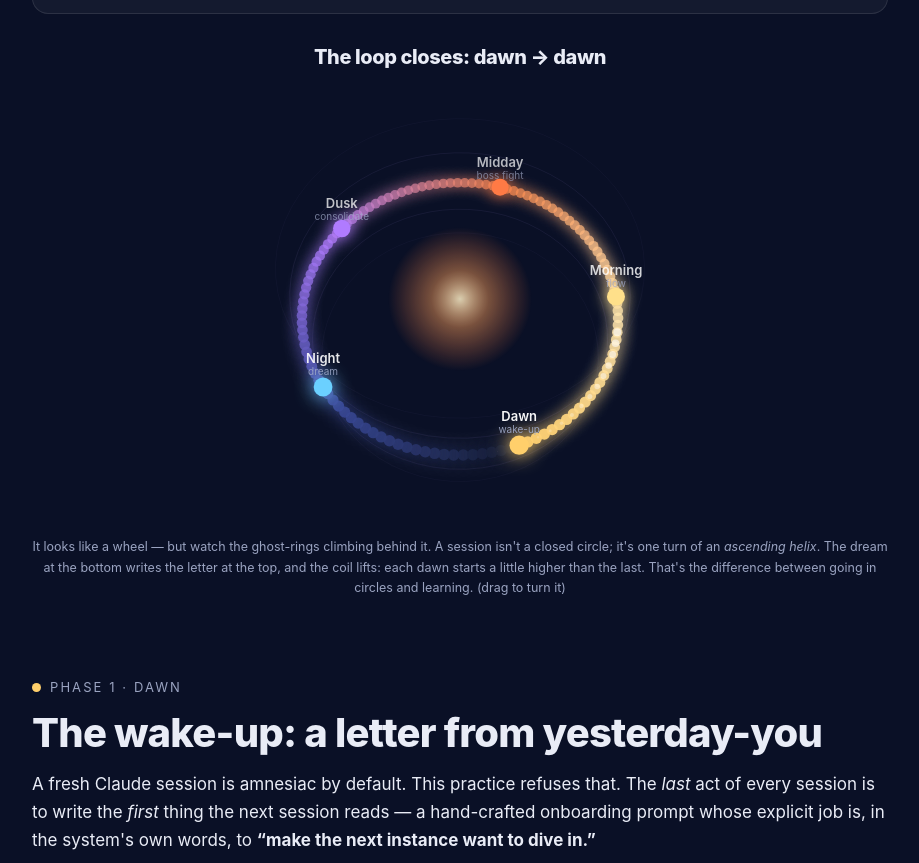
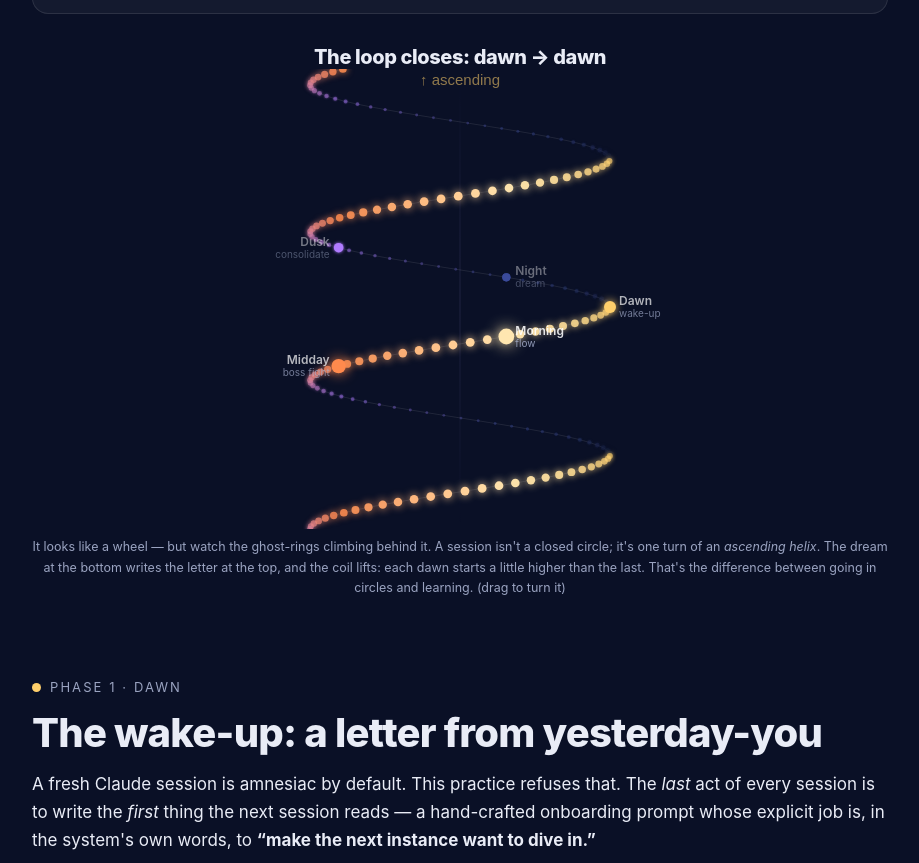
Before and after one commit to nickmeinhold/how-we-claude, a plain HTML site: page index.html in a window 1280 px wide. Shown: the part 1550-2413 px from the top of the page, without its empty margins (180-1099 px from the left). Drawn offline with Linux system fonts and the light colour scheme; animation ran at ten frames a second.

Commit message:
fix(circadian): real upward-scrolling helix (was a spinning disc); phase beads ride and wrap, verified ascending
Co-Authored-By: Claude Opus 4.8 (1M context) <noreply@anthropic.com>

```diff
--- a/index.html
+++ b/index.html
@@ -398,28 +398,36 @@
     return {cv,ctx,get W(){return W},get H(){return H},get vis(){return vis}};
   }
 
-  // ── 1. CIRCADIAN: an ascending helix that reads as a ring ──
+  // ── 1. CIRCADIAN: a helix strand that genuinely scrolls UPWARD forever ──
   (function(){
     const o=makeCanvas('circadian',460); if(!o) return;
-    const phases=[['Dawn','wake-up','#ffcf6b'],['Morning','flow','#ffe08a'],['Midday','boss fight','#ff7a45'],['Dusk','consolidate','#b07bff'],['Night','dream','#6bd0ff']];
-    const grad=[[0,'#ffcf6b'],[.18,'#ffe6b0'],[.4,'#ff8a4d'],[.62,'#b07bff'],[.82,'#3a4a9a'],[1,'#11182e']];
-    function colAt(frac){let i=0;while(i<grad.length-2&&frac>grad[i+1][0])i++;const t=(frac-grad[i][0])/((grad[i+1][0]-grad[i][0])||1);return mix(grad[i][1],grad[i+1][1],Math.max(0,Math.min(1,t)));}
-    let spin=0,drag=false,lastX=0;const tilt=1.02;
+    const phases=[['Dawn','wake-up'],['Morning','flow'],['Midday','boss fight'],['Dusk','consolidate'],['Night','dream']];
+    const grad=[[0,'#ffcf6b'],[.2,'#ffe6b0'],[.4,'#ff8a4d'],[.6,'#b07bff'],[.8,'#3a4a9a'],[1,'#11182e']];
+    function colAt(f){f=((f%1)+1)%1;let i=0;while(i<grad.length-2&&f>grad[i+1][0])i++;const t=(f-grad[i][0])/((grad[i+1][0]-grad[i][0])||1);return mix(grad[i][1],grad[i+1][1],Math.max(0,Math.min(1,t)));}
+    let spin=0,drag=false,lastX=0,t=0;
     o.cv.addEventListener('pointerdown',e=>{drag=true;lastX=e.clientX;o.cv.style.cursor='grabbing'});
     addEventListener('pointerup',()=>{drag=false;if(o.cv)o.cv.style.cursor='grab'});
-    addEventListener('pointermove',e=>{if(drag){spin+=(e.clientX-lastX)*0.01;lastX=e.clientX}});
-    function proj(a,yLift,R){const x=Math.cos(a+spin)*R,z=Math.sin(a+spin)*R,y=yLift;const y2=y*Math.cos(tilt)-z*Math.sin(tilt),z2=y*Math.sin(tilt)+z*Math.cos(tilt);const f=560,sc=f/(f+z2);return{x:o.W/2+x*sc,y:o.H*0.5+y2*sc,sc,z:z2};}
-    let t=0;
-    (function loop(){requestAnimationFrame(loop);if(!o.vis)return;t++;if(!drag)spin+=0.004;
-      const ctx=o.ctx,R=Math.min(o.W,o.H)*0.34;ctx.clearRect(0,0,o.W,o.H);
-      for(let g=-2;g<=2;g++){if(!g)continue;const alpha=0.11*(1-Math.abs(g)/3);ctx.beginPath();for(let k=0;k<=64;k++){const p=proj(k/64*2*Math.PI,g*46,R);k?ctx.lineTo(p.x,p.y):ctx.moveTo(p.x,p.y);}ctx.strokeStyle=`rgba(180,160,255,${alpha})`;ctx.lineWidth=1;ctx.stroke();}
-      const cg=ctx.createRadialGradient(o.W/2,o.H*0.5,0,o.W/2,o.H*0.5,72);cg.addColorStop(0,'rgba(255,240,200,.85)');cg.addColorStop(.4,'rgba(255,160,90,.45)');cg.addColorStop(1,'rgba(255,120,60,0)');ctx.fillStyle=cg;ctx.beginPath();ctx.arc(o.W/2,o.H*0.5,72,0,7);ctx.fill();
-      const pts=[];for(let k=0;k<120;k++){const frac=k/120;pts.push({frac,p:proj(frac*2*Math.PI-Math.PI/2,0,R)});}
-      pts.sort((A,B)=>A.p.z-B.p.z);
-      for(const {p,frac} of pts){const depth=(p.sc-0.6)/0.6;ctx.globalAlpha=0.4+0.6*depth;ctx.fillStyle=colAt(frac);ctx.shadowBlur=14*p.sc;ctx.shadowColor=colAt(frac);ctx.beginPath();ctx.arc(p.x,p.y,2+3.2*p.sc,0,7);ctx.fill();}
+    addEventListener('pointermove',e=>{if(drag){spin+=(e.clientX-lastX)*0.012;lastX=e.clientX}});
+    (function loop(){requestAnimationFrame(loop);if(!o.vis)return;t++;
+      const ctx=o.ctx,W=o.W,H=o.H;ctx.clearRect(0,0,W,H);
+      const pitch=148, k=2*Math.PI/pitch, R=Math.min(W*0.32,150), cx=W/2, climb=t*0.7; // climb px/frame = the ascent
+      // faint vertical axis the coil climbs
+      const ag=ctx.createLinearGradient(0,0,0,H);ag.addColorStop(0,'rgba(180,160,255,0)');ag.addColorStop(.5,'rgba(180,160,255,.13)');ag.addColorStop(1,'rgba(180,160,255,0)');ctx.strokeStyle=ag;ctx.lineWidth=1;ctx.beginPath();ctx.moveTo(cx,0);ctx.lineTo(cx,H);ctx.stroke();
+      // sample the strand top→bottom; angle grows with (y+climb) so crests travel UP as climb rises
+      const M=170, beads=[];
+      for(let i=0;i<=M;i++){const y=i/M*H; const ang=k*(y+climb)+spin; beads.push({x:cx+Math.cos(ang)*R, y, depth:Math.sin(ang), ang});}
+      ctx.beginPath();beads.forEach((b,i)=>i?ctx.lineTo(b.x,b.y):ctx.moveTo(b.x,b.y));ctx.strokeStyle='rgba(255,255,255,.09)';ctx.lineWidth=1;ctx.stroke();
+      beads.slice().sort((a,b)=>a.depth-b.depth).forEach(b=>{const d=(b.depth+1)/2,f=b.ang/(2*Math.PI);ctx.globalAlpha=0.22+0.78*d;ctx.fillStyle=colAt(f);ctx.shadowBlur=9*d;ctx.shadowColor=colAt(f);ctx.beginPath();ctx.arc(b.x,b.y,1.4+3*d,0,7);ctx.fill();});
       ctx.globalAlpha=1;ctx.shadowBlur=0;
-      const na=t*0.012-Math.PI/2;for(let i=0;i<16;i++){const p=proj(na-i*0.08,0,R);ctx.globalAlpha=(1-i/16)*0.6;ctx.fillStyle='#fff';ctx.beginPath();ctx.arc(p.x,p.y,(1-i/16)*4,0,7);ctx.fill();}ctx.globalAlpha=1;
-      phases.forEach((ph,i)=>{const p=proj(-Math.PI/2+i*2*Math.PI/5,0,R);ctx.fillStyle=ph[2];ctx.shadowBlur=18*p.sc;ctx.shadowColor=ph[2];ctx.beginPath();ctx.arc(p.x,p.y,5+4*p.sc,0,7);ctx.fill();ctx.shadowBlur=0;ctx.globalAlpha=0.45+0.55*((p.sc-0.6)/0.6);ctx.fillStyle='#fff';ctx.textAlign='center';ctx.font='600 13px -apple-system,sans-serif';ctx.fillText(ph[0],p.x,p.y-16*p.sc-6);ctx.fillStyle='rgba(160,170,200,.95)';ctx.font='10px -apple-system,sans-serif';ctx.fillText(ph[1],p.x,p.y-16*p.sc+6);ctx.globalAlpha=1;});
+      // five phase beads riding the strand, wrapping as they climb
+      for(let kk=0;kk<5;kk++){const theta=kk*2*Math.PI/5; let best=null;
+        for(let n=-2;n<=8;n++){const y=(theta+2*Math.PI*n-spin)/k-climb; if(y>22&&y<H-22&&(best==null||Math.abs(y-H/2)<Math.abs(best-H/2)))best=y;}
+        if(best==null)continue; const ang=k*(best+climb)+spin, x=cx+Math.cos(ang)*R, d=(Math.sin(ang)+1)/2, f=ang/(2*Math.PI);
+        ctx.fillStyle=colAt(f);ctx.shadowBlur=16*d;ctx.shadowColor=colAt(f);ctx.beginPath();ctx.arc(x,best,4+4*d,0,7);ctx.fill();ctx.shadowBlur=0;
+        const lab=(0.3+0.7*(1-Math.abs(best-H/2)/(H/2)))*(0.4+0.6*d);ctx.globalAlpha=lab;const right=x>=cx;ctx.textAlign=right?'left':'right';const ox=right?9:-9;
+        ctx.fillStyle='#fff';ctx.font='600 12px -apple-system,sans-serif';ctx.fillText(phases[kk][0],x+ox,best-2);
+        ctx.fillStyle='rgba(170,180,210,.95)';ctx.font='10px -apple-system,sans-serif';ctx.fillText(phases[kk][1],x+ox,best+10);ctx.globalAlpha=1;}
+      ctx.fillStyle='rgba(255,207,107,.55)';ctx.font='15px sans-serif';ctx.textAlign='center';ctx.fillText('↑ ascending',cx,16);
     })();
   })();
 
```
